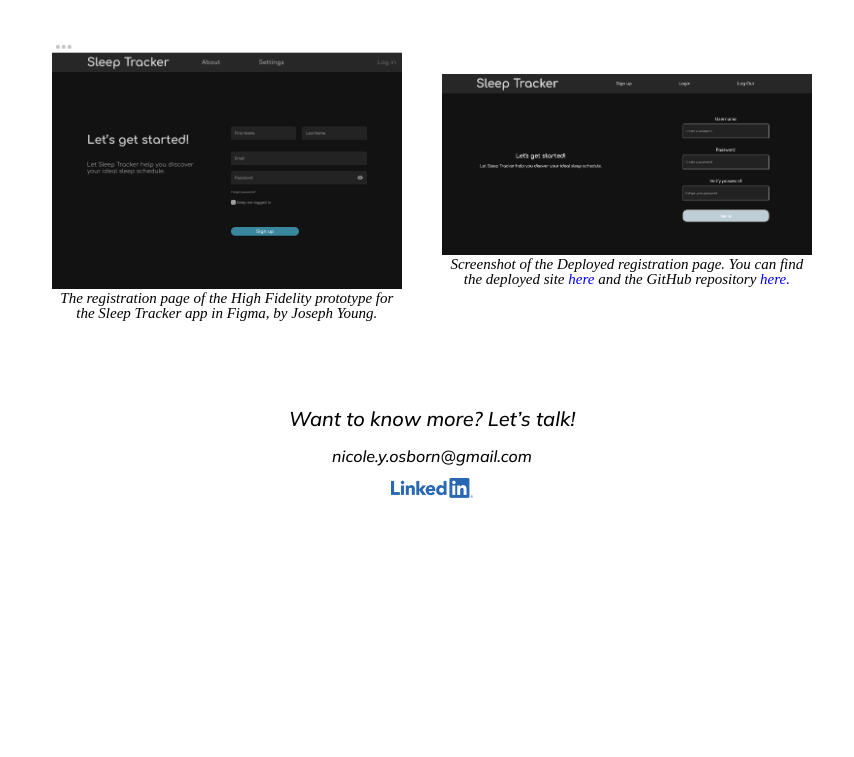
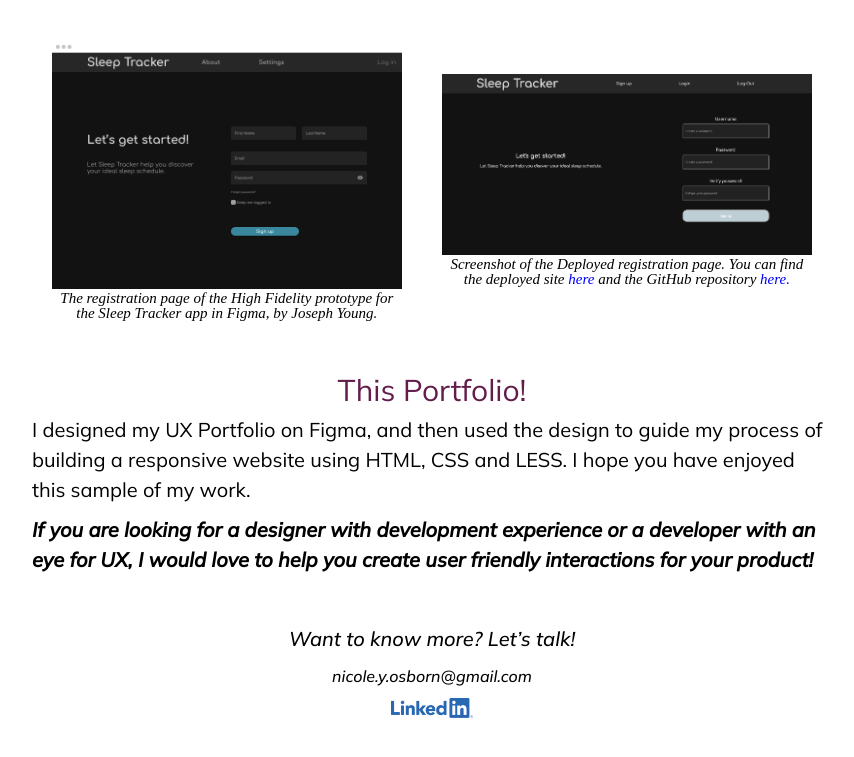
Before and after one commit to NicoleYOsborn/NicoleYOsborn.github.io, a plain HTML site: page projects/code_projects.html in a window 1280 px wide. Shown: the part 1972-2729 px from the top of the page, without its empty margins (208-1062 px from the left). Before the commit the page ends 2511 px from the top, so only its background shows below. Drawn offline with Linux system fonts and the light colour scheme.

Commit message:
added portfolio to code projects

```diff
--- a/projects/code_projects.html
+++ b/projects/code_projects.html
@@ -87,6 +87,10 @@
                 <figcaption>Screenshot of the Deployed registration page. You can find the deployed site <a href="https://sleep-tracker-final.now.sh/signup">here</a> and the GitHub repository <a href="https://github.com/Build-Week-Sleep-Tracker-V/Front-End">here.</a></figcaption>
             </figure>
         </div>
+        <h2>This Portfolio!</h2>
+        <p>I designed my UX Portfolio on Figma, and then used the design to guide my process of building a responsive website using HTML, CSS and LESS. I hope you have enjoyed this sample of my work.</p>
+
+        <p><strong>If you are looking for a designer with development experience or a developer with an eye for UX, I would love to help you create user friendly interactions for your product!</strong></p>
     </section>
     <section class="contact">
         <p>Want to know more? Let’s talk!</p>
```
